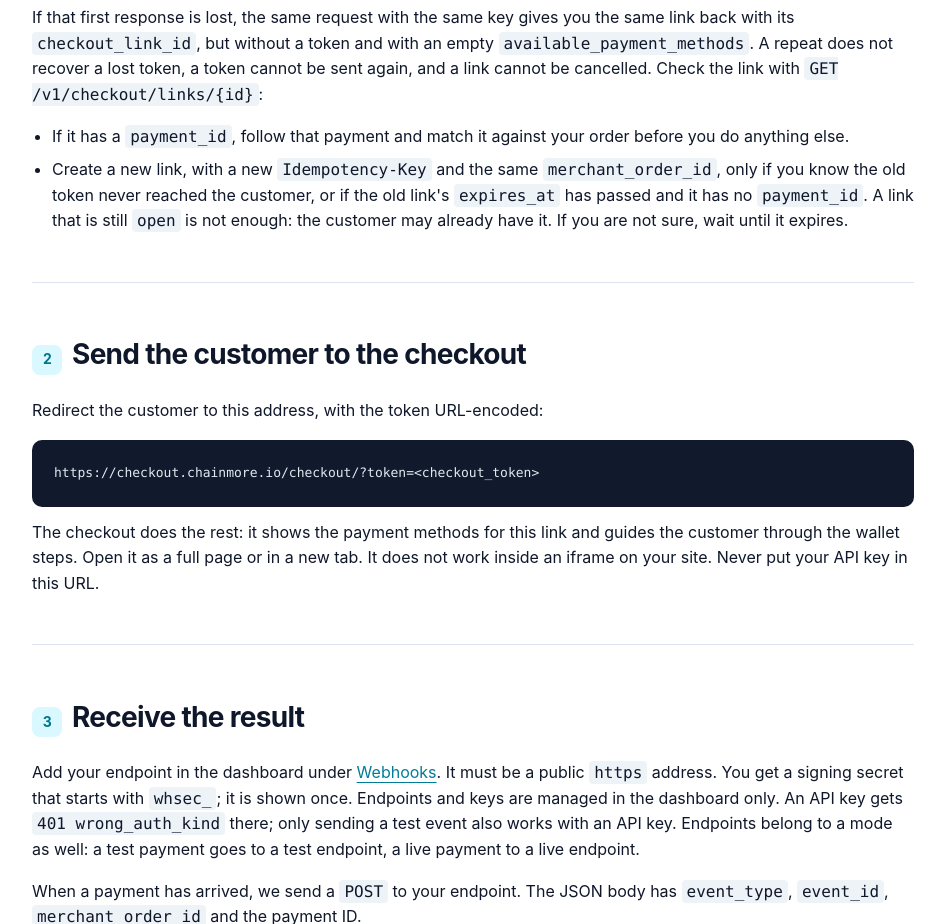
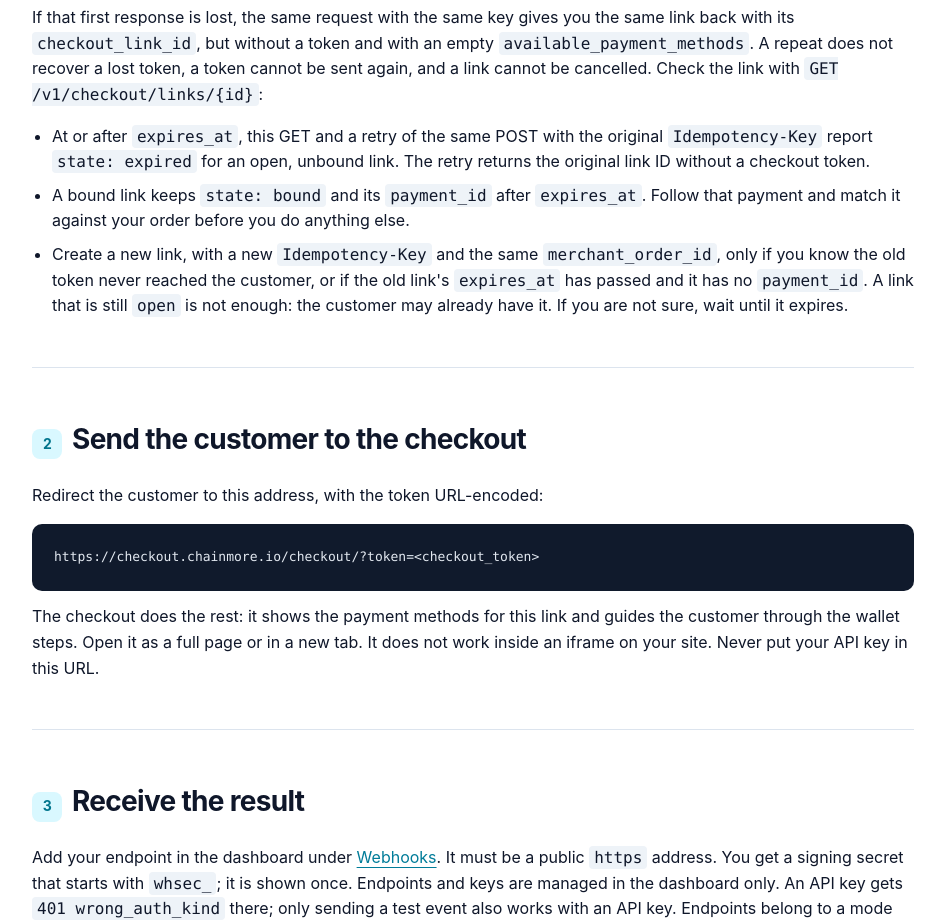
Before and after one commit to aladinhumackic-star/chainmore, a plain HTML site: page docs.html in a window 1280 px wide. Shown: the part 2140-3064 px from the top of the page, without its empty margins (290-1235 px from the left). Drawn offline with Linux system fonts and the light colour scheme; no server answers.

Commit message:
Document expired invoice checkout links

```diff
--- a/docs.html
+++ b/docs.html
@@ -72,7 +72,8 @@
 <p>The response contains <code>checkout_link_id</code>, <code>checkout_token</code> and <code>available_payment_methods</code>. Save the link ID with your order. The token comes only in the first response. A link stays open for 24 hours.</p>
 <p>If that first response is lost, the same request with the same key gives you the same link back with its <code>checkout_link_id</code>, but without a token and with an empty <code>available_payment_methods</code>. A repeat does not recover a lost token, a token cannot be sent again, and a link cannot be cancelled. Check the link with <code>GET /v1/checkout/links/{id}</code>:</p>
 <ul>
-<li>If it has a <code>payment_id</code>, follow that payment and match it against your order before you do anything else.</li>
+<li>At or after <code>expires_at</code>, this GET and a retry of the same POST with the original <code>Idempotency-Key</code> report <code>state: expired</code> for an open, unbound link. The retry returns the original link ID without a checkout token.</li>
+<li>A bound link keeps <code>state: bound</code> and its <code>payment_id</code> after <code>expires_at</code>. Follow that payment and match it against your order before you do anything else.</li>
 <li>Create a new link, with a new <code>Idempotency-Key</code> and the same <code>merchant_order_id</code>, only if you know the old token never reached the customer, or if the old link's <code>expires_at</code> has passed and it has no <code>payment_id</code>. A link that is still <code>open</code> is not enough: the customer may already have it. If you are not sure, wait until it expires.</li>
 </ul></section>
 <section id="open-checkout"><h2><span class="step">2</span>Send the customer to the checkout</h2><p>Redirect the customer to this address, with the token URL-encoded:</p><pre><code>https://checkout.chainmore.io/checkout/?token=&lt;checkout_token&gt;</code></pre><p>The checkout does the rest: it shows the payment methods for this link and guides the customer through the wallet steps. Open it as a full page or in a new tab. It does not work inside an iframe on your site. Never put your API key in this URL.</p></section>
```
